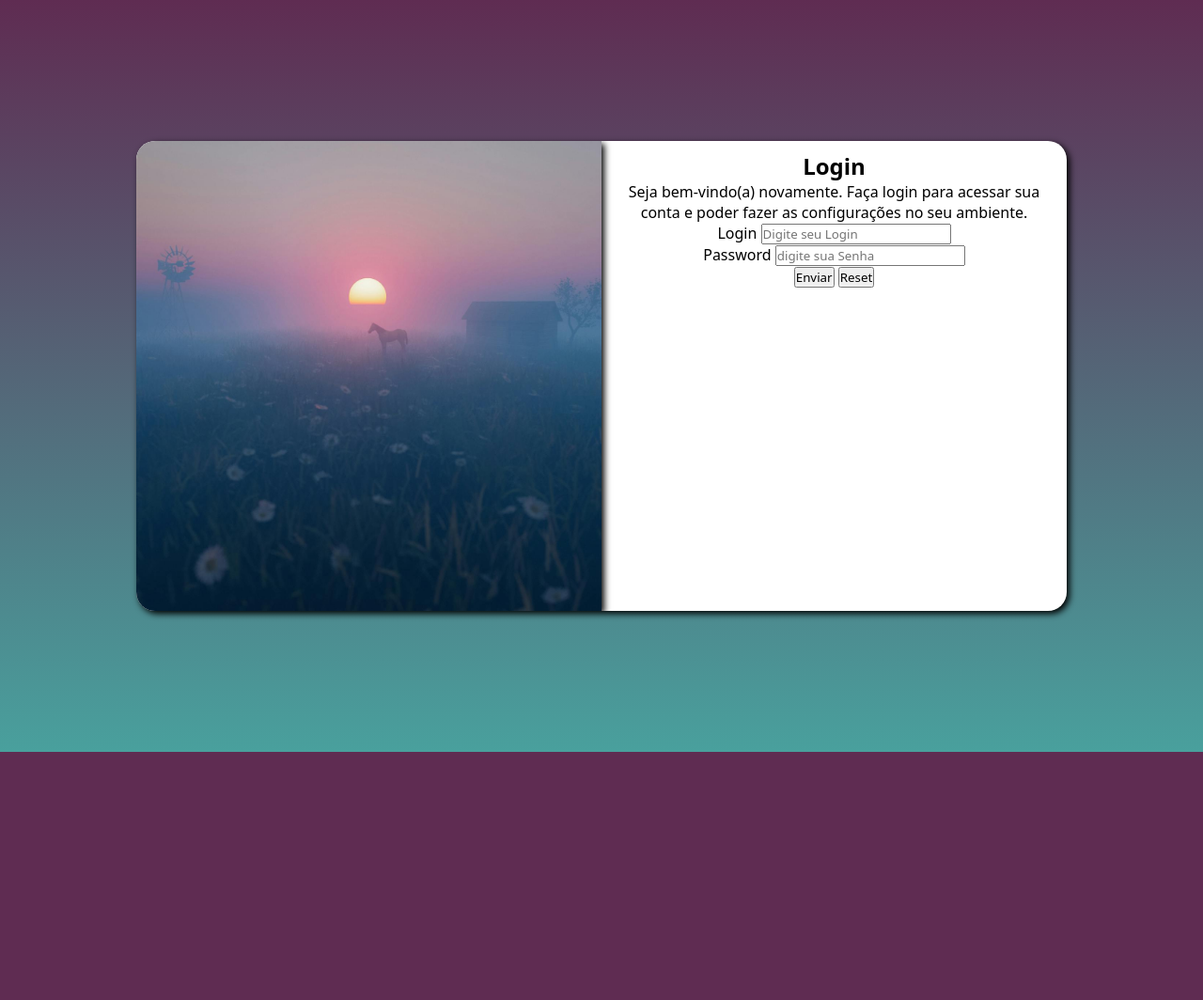
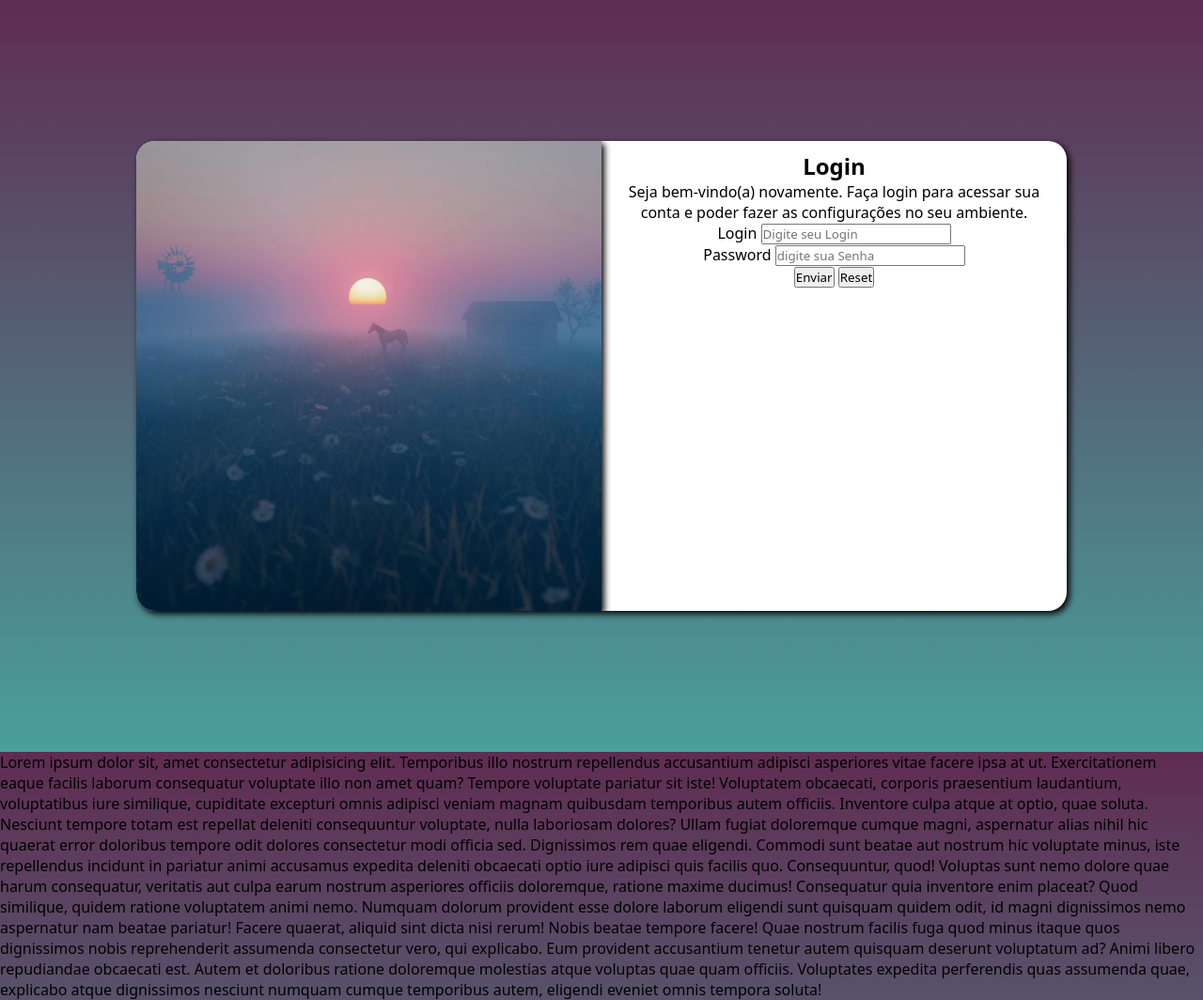
Before and after one commit to CodeRodriggo/projeto-login, a plain HTML site: page index.html in a window 1280 px wide. Shown: the whole page at 94% size. Before the commit the page ends 800 px from the top, so only its background shows below. Drawn offline with Linux system fonts and the light colour scheme.

Commit message:
update projeto-login

```diff
--- a/estilos/style.css
+++ b/estilos/style.css
@@ -15,14 +15,12 @@ Paleta de cores:
 
 
 html, body{
+  width: 100vw;
+  height: 100vh;
+  background-attachment: fixed;
   body{
         background-image: linear-gradient(to top, #49a09d, #5f2c52);
-        background-attachment: fixed;
-        background-size: cover;
     }
-  width: 100vw;
-  height: 100vh;
-  background-color: #5f2c52;
 
 }
 
--- a/index.html
+++ b/index.html
@@ -15,7 +15,8 @@
             </div>
             <div id="formulario">
                 <h1>Login</h1>
-                <p>Seja bem-vindo(a) novamente. Faça login para acessar sua conta e poder fazer as configurações no seu ambiente.</p>
+                <p>Seja bem-vindo(a) novamente. Faça login para acessar sua conta e poder fazer as configurações no seu ambiente.
+                </p>
                 <form action="login.php" method="post" autocomplete="on">
                     <div>
                         <label for="ilogin">Login</label>
@@ -33,5 +34,13 @@
             </div>
         </section>
     </main>
+    <p>Lorem ipsum dolor sit, amet consectetur adipisicing elit. Temporibus illo nostrum repellendus accusantium adipisci asperiores vitae facere ipsa at ut. Exercitationem eaque facilis laborum consequatur voluptate illo non amet quam?
+    Tempore voluptate pariatur sit iste! Voluptatem obcaecati, corporis praesentium laudantium, voluptatibus iure similique, cupiditate excepturi omnis adipisci veniam magnam quibusdam temporibus autem officiis. Inventore culpa atque at optio, quae soluta.
+    Nesciunt tempore totam est repellat deleniti consequuntur voluptate, nulla laboriosam dolores? Ullam fugiat doloremque cumque magni, aspernatur alias nihil hic quaerat error doloribus tempore odit dolores consectetur modi officia sed.
+    Dignissimos rem quae eligendi. Commodi sunt beatae aut nostrum hic voluptate minus, iste repellendus incidunt in pariatur animi accusamus expedita deleniti obcaecati optio iure adipisci quis facilis quo. Consequuntur, quod!
+    Voluptas sunt nemo dolore quae harum consequatur, veritatis aut culpa earum nostrum asperiores officiis doloremque, ratione maxime ducimus! Consequatur quia inventore enim placeat? Quod similique, quidem ratione voluptatem animi nemo.
+    Numquam dolorum provident esse dolore laborum eligendi sunt quisquam quidem odit, id magni dignissimos nemo aspernatur nam beatae pariatur! Facere quaerat, aliquid sint dicta nisi rerum! Nobis beatae tempore facere!
+    Quae nostrum facilis fuga quod minus itaque quos dignissimos nobis reprehenderit assumenda consectetur vero, qui explicabo. Eum provident accusantium tenetur autem quisquam deserunt voluptatum ad? Animi libero repudiandae obcaecati est.
+    Autem et doloribus ratione doloremque molestias atque voluptas quae quam officiis. Voluptates expedita perferendis quas assumenda quae, explicabo atque dignissimos nesciunt numquam cumque temporibus autem, eligendi eveniet omnis tempora soluta!</p>
 </body>
 </html>
```
